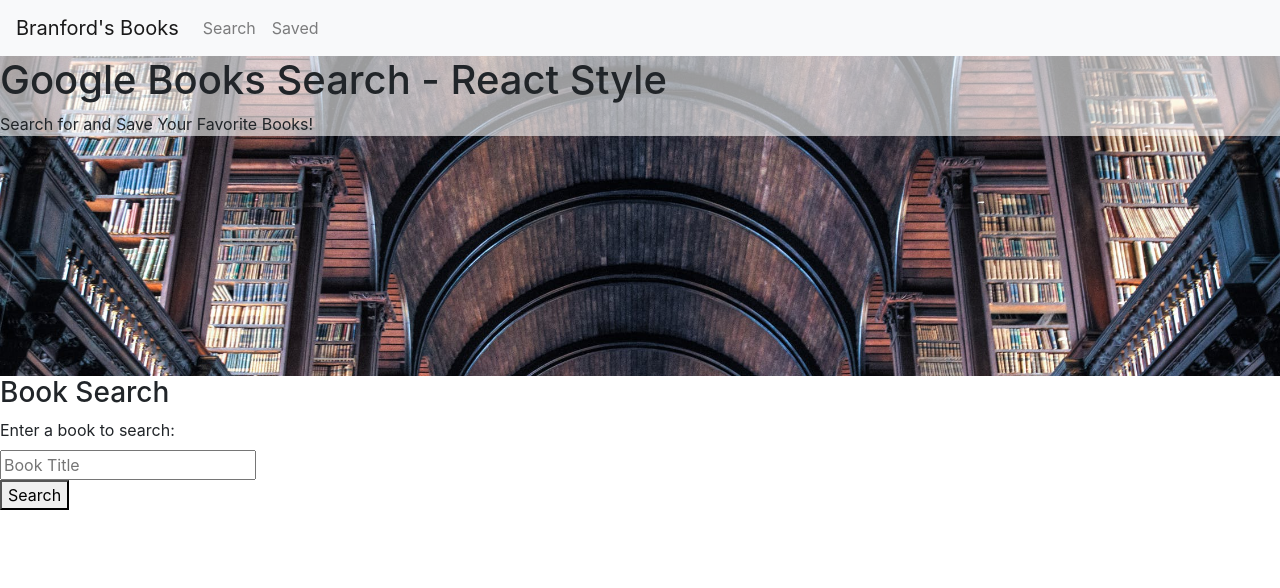
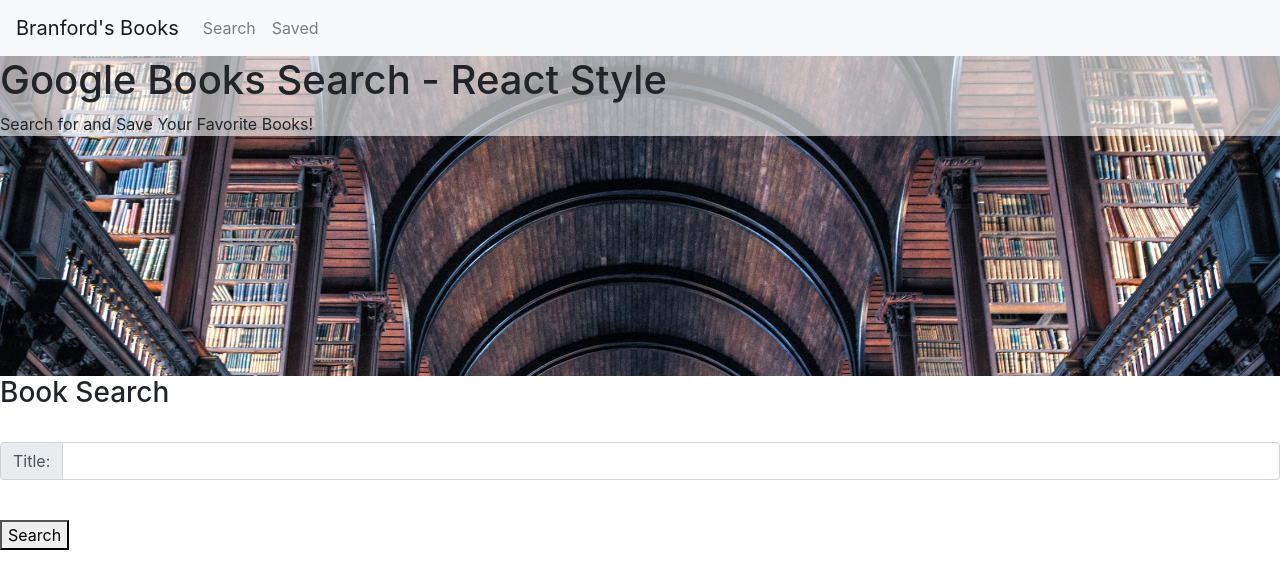
Before and after one commit to Skateboardb/react-google-books, a React (Create React App) app in the folder client/: page / in a window 1280 px wide. Shown: the top 588 px of the page. Built offline with nearby package versions, Linux system fonts and the light colour scheme.

Commit message:
converted search bar to bootstrap - imported and used InputGroup and FormControl

```diff
--- a/client/src/components/Search.js
+++ b/client/src/components/Search.js
@@ -1,23 +1,35 @@
 import React from 'react';
+import InputGroup from 'react-bootstrap/InputGroup';
+import FormControl from 'react-bootstrap/FormControl';
 
 function SearchForm(props) {
 	return (
 		<div id="searchContainer">
 			<h3>Book Search</h3>
 			<form id="bookSearch">
-				<label htmlFor="bookInput" form="bookSearch">
-					Enter a book to search:
-				</label>
+				<label htmlFor="bookInput" form="bookSearch"></label>
 				<br></br>
-				<input
+
+				<InputGroup
+					className="mb-3"
 					type="text"
 					name="bookInput"
 					id="bookInput"
 					form="bookSearch"
 					onChange={e => props.handleChange(e)}
-					placeholder="Book Title"
+					placeholder="Enter book title to search"
 					required
-				/>
+				>
+					<InputGroup.Prepend>
+						<InputGroup.Text id="inputGroup-sizing-default">
+							Title:
+						</InputGroup.Text>
+					</InputGroup.Prepend>
+					<FormControl
+						aria-label="Default"
+						aria-describedby="inputGroup-sizing-default"
+					/>
+				</InputGroup>
 				<br></br>
 				<button type="submit" onClick={e => props.handleSearchClick(e)}>
 					Search
```
